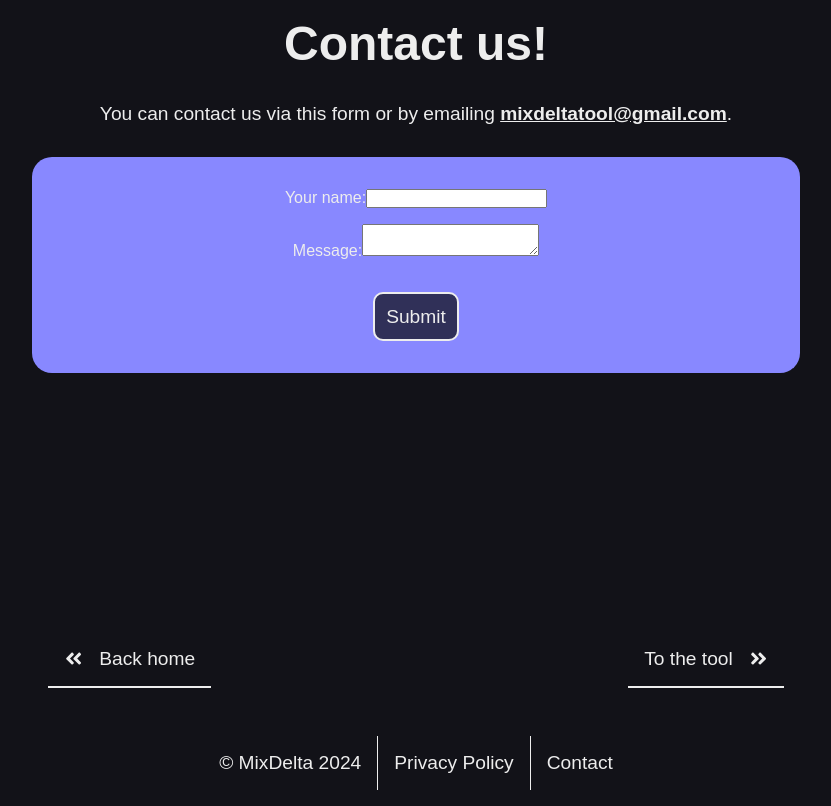
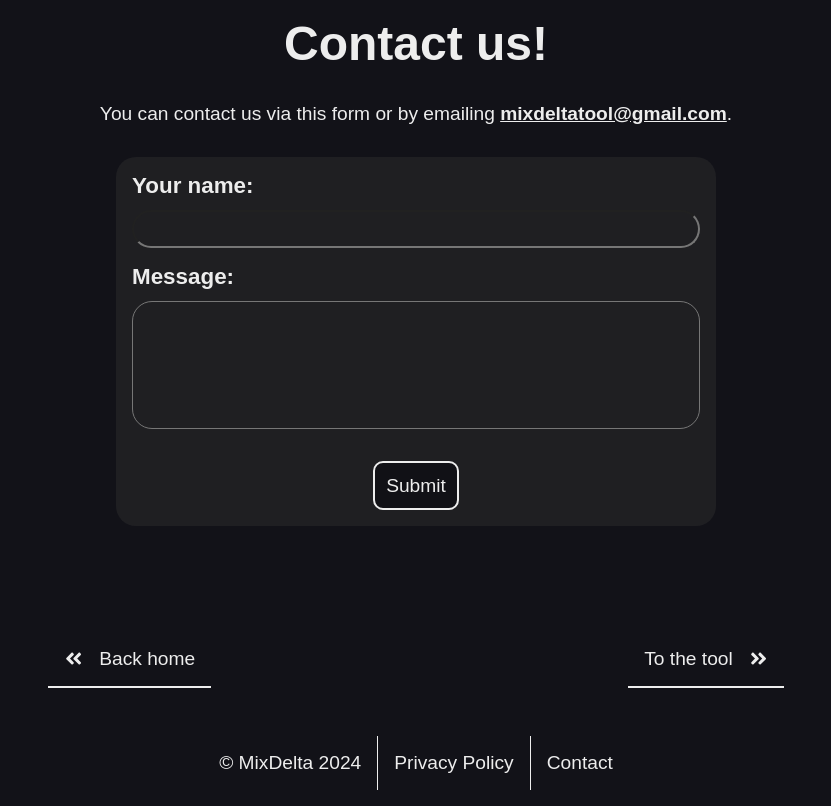
Before and after one commit to nic-vo/mixdeltatool, a Next.js app: page /contact in a window 1280 px wide. Shown: the whole page, without its empty margins (224-1055 px from the left). Built offline with nearby package versions, Linux system fonts and the light colour scheme; no server answers.

Commit message:
Make DifferForm multi stage
Add progress bar that's interactive / changes colors based on how step is fulfilled

```diff
--- a/components/spotify/dynamic/playlistDiffer/differForm/DifferForm.module.scss
+++ b/components/spotify/dynamic/playlistDiffer/differForm/DifferForm.module.scss
@@ -1,16 +1,18 @@
-@use '@styles/globals.module.scss' as global;
+@use '@styles/globals.module.scss' as g;
 
-.container {
-	@include global.flexCenter;
-	flex-direction: column;
-	gap: 2svh;
-	width: 90%;
-	height: 90%;
-	max-width: 1000px;
+.heading {
+	font-size: 2rem;
+	text-align: center;
 }
 
-.heading {
-	text-align: center;
+@keyframes fadeIn {
+	0% {
+		opacity: 0%
+	}
+
+	100% {
+		opacity: 100%
+	}
 }
 
 .form {
@@ -18,39 +20,184 @@
 	gap: 2svh;
 	flex-direction: column;
 	align-items: center;
-	max-width: 1000px;
-	padding: 4svh;
-	background-color: #88F;
+	padding: 1rem;
+	background-color: rgba(50, 50, 50, 0.4);
+	width: 100%;
+	align-self: center;
+	justify-self: center;
+	max-width: 600px;
 	border-radius: 20px;
+	overflow-y: auto;
+	animation-name: fadeIn;
+	animation-duration: g.$easeLength;
+	animation-timing-function: ease;
 }
 
-.selectLabel {
+.label {
+	display: grid;
+	grid-template-rows: [text] auto [select] auto;
+	font-size: 1.4rem;
+	gap: 0.5em;
+	width: 100%;
+	font-weight: bold;
+
+	:not(input, select, textarea) {
+		grid-row: text;
+	}
+
+	textarea,
+	input {
+		resize: none;
+		color: g.$black;
+		padding: 0.5em;
+		cursor: text;
+	}
+
+	textarea {
+		height: 8em;
+	}
+}
+
+.select {
+	cursor: pointer;
+}
+
+.select,
+.label input[type='text'],
+.label textarea {
+	grid-row: select;
+	flex-shrink: 1;
+	width: 100%;
+	background-color: transparent;
+	color: g.$white;
+	padding: 0.5em;
+	transition: color 0.1s;
+	font-size: 1rem;
+	font-weight: normal;
+	border-radius: 20px;
+
+	optgroup {
+		color: g.$white;
+		background-color: g.$black;
+	}
+
+	option {
+		color: g.$white;
+		background-color: g.$black;
+	}
+}
+
+.select:hover,
+.select:focus {
+	background-color: g.$white;
+	color: g.$black;
+}
+
+.previewContainer {
 	display: flex;
+	flex-direction: column;
 	align-items: center;
-	justify-content: flex-end;
-	gap: 2rem;
+	justify-content: flex-start;
+	gap: 1rem;
 	width: 100%;
 }
 
-.select {
-	background-color: transparent;
-	color: global.$white;
-	padding: 0.5rem;
-	transition: color 0.1s;
+.warningDiv {
+	display: flex;
+	flex-direction: column;
+	align-items: center;
+	align-self: center;
+	width: 90%;
+	gap: 1em;
+	margin-bottom: 1rem;
 }
 
-.select:hover,
-.select:active,
-.select:focus {
-	background-color: global.$white;
-	color: global.$black;
+.warning {
+	display: flex;
+	align-items: center;
+	color: #F79824;
+
+	* {
+		color: #F79824
+	}
+
+	svg {
+		flex-shrink: 0;
+		margin-right: 1em
+	}
 }
 
-.fieldset {
+.stageControls {
 	display: flex;
-	flex-direction: column;
-	gap: 1rem;
-	padding: 2rem;
-	background-color: rgba(10,10,10,0.5);
+	width: 100%;
+	height: 100%;
+	justify-content: space-between;
+	gap: min(1rem, 2vmin);
+	align-items: center;
+	border-bottom: 1px solid g.$white;
+	padding-bottom: 1rem;
+}
+
+.progressBar {
+	flex-grow: 1;
+	display: flex;
+	align-items: center;
+	gap: 5px;
+	width: 100%;
+}
+
+.progressSeg {
+	cursor: pointer;
+	align-self: stretch;
+	width: 33%;
+	border-radius: g.$rounded;
+	border: 4px solid g.$black;
+	transition: border-color g.$easeLength, background-color g.$easeLength;
+	color: g.$white;
+	overflow: hidden;
+	padding: 0.5rem 0;
+}
+
+
+.playlist {
+	color: g.$black;
+	background-color: g.$teal;
+	border-color: g.$teal;
+}
+
+.album {
+	color: g.$black;
+	background-color: g.$orange;
+	border-color: g.$orange;
+}
+
+.missing {
+	background-color: transparent;
+	border-color: g.$pinkred;
+}
+
+.current {
+	border-color: g.$white;
+	opacity: 1;
+}
+
+.emptyItem {
+	width: 100%;
+	background-color: rgba(40, 40, 60, 0.7);
+	display: flex;
+	justify-content: center;
+	align-items: center;
+	min-height: 10ch;
 	border-radius: 20px;
+
+	p {
+		color: rgba(100, 100, 100, 1);
+		font-style: italic;
+	}
 }
+
+@media (min-aspect-ratio: 1) {
+	.emptyItem {
+		min-height: 20ch;
+	}
+}
```
